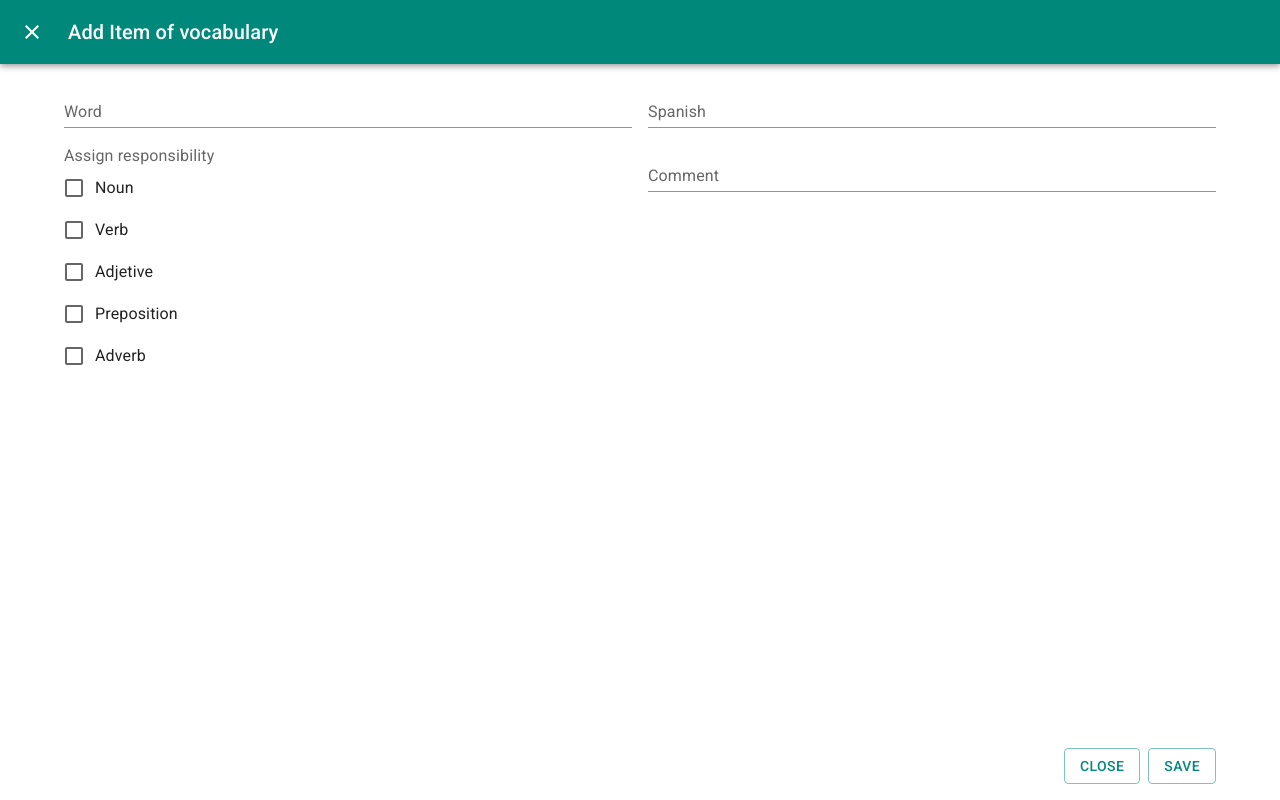
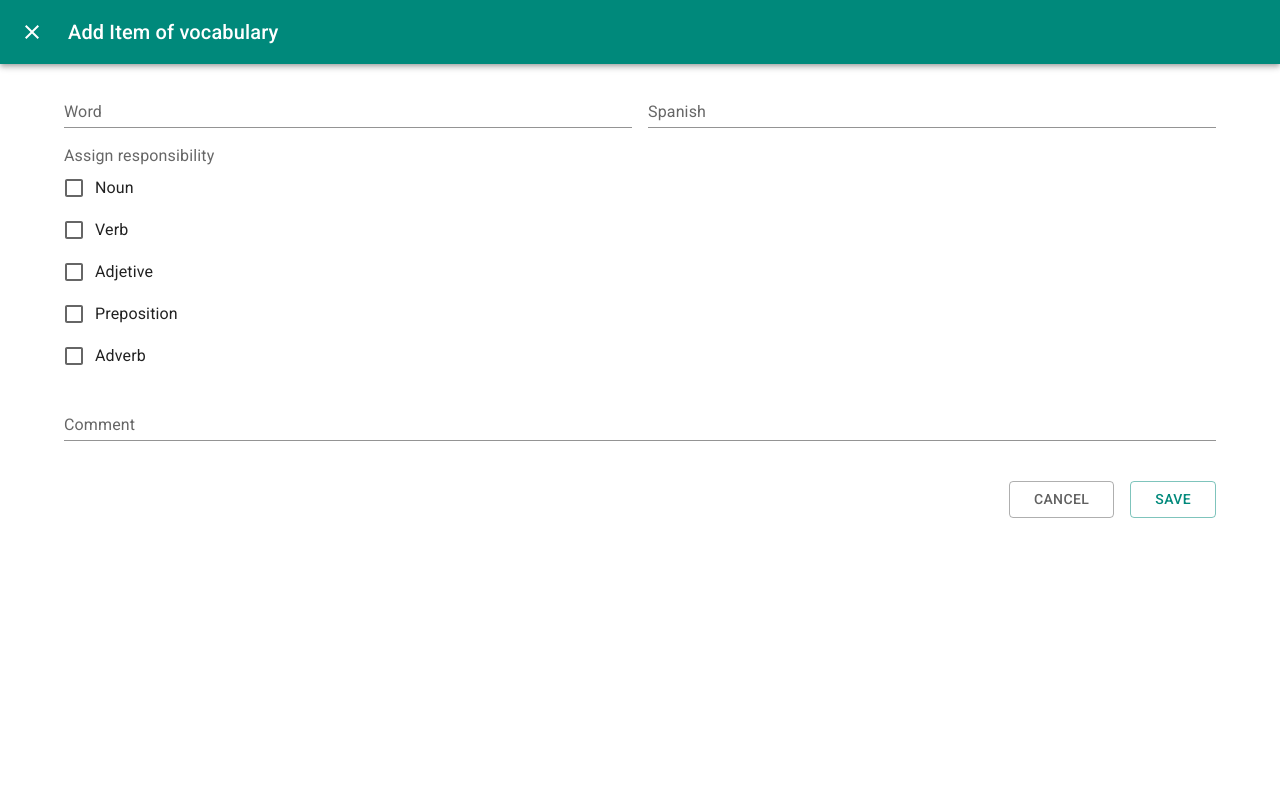
Before and after one commit to jonathan-jackob/vocabulary, a React (Vite) app: page / in a window 1280 px wide. Both pictures are taken after typing "Sample" into the empty fields and a click on the button "ADD". Built offline with nearby package versions, Linux system fonts and the light colour scheme; grey boxes are pictures that could not be loaded.

Commit message:
Se modifico posicones de botones en modal

```diff
--- a/package.json
+++ b/package.json
@@ -8,7 +8,7 @@
     "build": "vite build",
     "lint": "eslint . --ext js,jsx --report-unused-disable-directives --max-warnings 0",
     "preview": "vite preview",
-    "deploy": "gh-pages -d dist"
+    "deploy": "vite build && gh-pages -d dist"
   },
   "dependencies": {
     "@emotion/react": "^11.11.1",
--- a/src/Sections/Modal/FormAdd.jsx
+++ b/src/Sections/Modal/FormAdd.jsx
@@ -37,6 +37,7 @@ const FormAdd = ({ handleClose }) => {
             fullWidth
           />
         </Grid>
+
         <Grid item xs={12} sm={6}>
           <TextField
             label="Spanish"
@@ -48,11 +49,12 @@ const FormAdd = ({ handleClose }) => {
             fullWidth
           />
         </Grid>
-        <Grid item xs={12} sm={6}>
+
+        <Grid item xs={12}>
           <Types Type={Type} setType={setType} />
         </Grid>
 
-        <Grid item xs={12} sm={6}>
+        <Grid item xs={12}>
           <TextField
             label="Comment"
             variant="standard"
@@ -64,25 +66,15 @@ const FormAdd = ({ handleClose }) => {
             multiline
           />
         </Grid>
+        <Grid item xs={12} textAlign="right" sx={{ mt: 3 }}>
+          <Button onClick={handleClose} variant="outlined" sx={{ px: 3 }} color="default">
+            Cancel
+          </Button>
+          <Button onClick={saveWord} variant="outlined" sx={{ ml: 2, px: 3 }}>
+            Save
+          </Button>
+        </Grid>
       </Grid>
-
-      <Container
-        sx={{
-          position: "absolute",
-          left: 0,
-          bottom: 0,
-          right: 0,
-          textAlign: "right",
-          pb: 2,
-        }}
-      >
-        <Button onClick={handleClose} variant="outlined">
-          Close
-        </Button>
-        <Button onClick={saveWord} variant="outlined" sx={{ ml: 1 }}>
-          Save
-        </Button>
-      </Container>
     </Container>
   );
 };
--- a/src/Theme/index.jsx
+++ b/src/Theme/index.jsx
@@ -30,6 +30,9 @@ const theme = createTheme({
     dark: {
       main: grey[900],
     },
+    default: {
+      main: grey[700],
+    },
   },
 });
 
```
